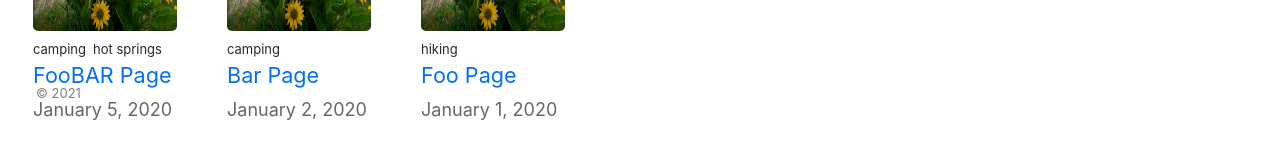
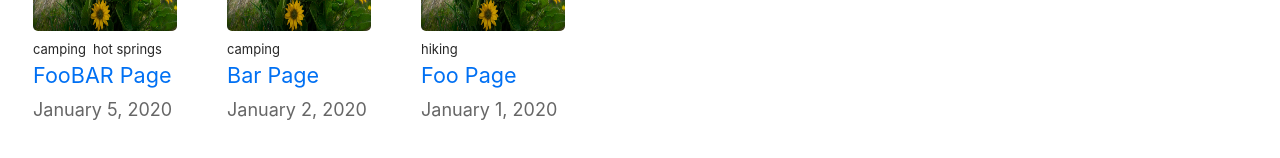
Before and after one commit to anders-swanson/site, a Next.js app: page / in a window 1280 px wide. Shown: the part 670-828 px from the top of the page. Built offline with nearby package versions, Linux system fonts and the light colour scheme.

Commit message:
copyright and license

```diff
--- a/components/burger.js
+++ b/components/burger.js
@@ -9,7 +9,7 @@ const menuStyles = {
     width: '36px',
     height: '30px',
     left: '36px',
-    top: '36px'
+    top: '36px',
   },
   bmBurgerBars: {
     background: '#FFF'
@@ -63,6 +63,10 @@ export default function Burger() {
           <br/>
           <Link href="/links">Links</Link>
           <br/>
+
+          <div className={styles.footer}>
+            <p>© {new Date().getFullYear()}</p>
+          </div>
         </div>
       </Menu>
     )
--- a/components/burger.module.css
+++ b/components/burger.module.css
@@ -19,3 +19,15 @@
 .menu a:hover {
     color: #FFF
 }
+
+.footer {
+    position:absolute;
+    bottom:0;
+    width:100%;
+    height:60px;
+}
+
+.footer p {
+    color: #FFF;
+    font-size: small;
+}
--- a/components/layout.js
+++ b/components/layout.js
@@ -41,10 +41,6 @@ export default function Layout({ children, home, headerImage, headerText}) {
           </Link>
         </div>
       )}
-
-    </div>
-    <div className={styles.footer}>
-      <p>© {new Date().getFullYear()}</p>
     </div>
     </>
   )
--- a/components/layout.module.css
+++ b/components/layout.module.css
@@ -13,16 +13,3 @@
 .backToHome {
   margin: 3rem 0 0;
 }
-
-.footer {
-  position:absolute;
-  bottom:0;
-  width:100%;
-  height:60px;
-}
-
-.footer p {
-  color: grey;
-  font-size: small;
-  padding-left: 36px;
-}
--- a/package.json
+++ b/package.json
@@ -4,6 +4,7 @@
     "prebuild": "node prebuild.js",
     "dev": "npm run prebuild && next dev",
     "build": "npm run prebuild && next build",
+    "export": "npm run prebuild && next build && next export",
     "start": "npm run prebuild && next start"
   },
   "dependencies": {
```
